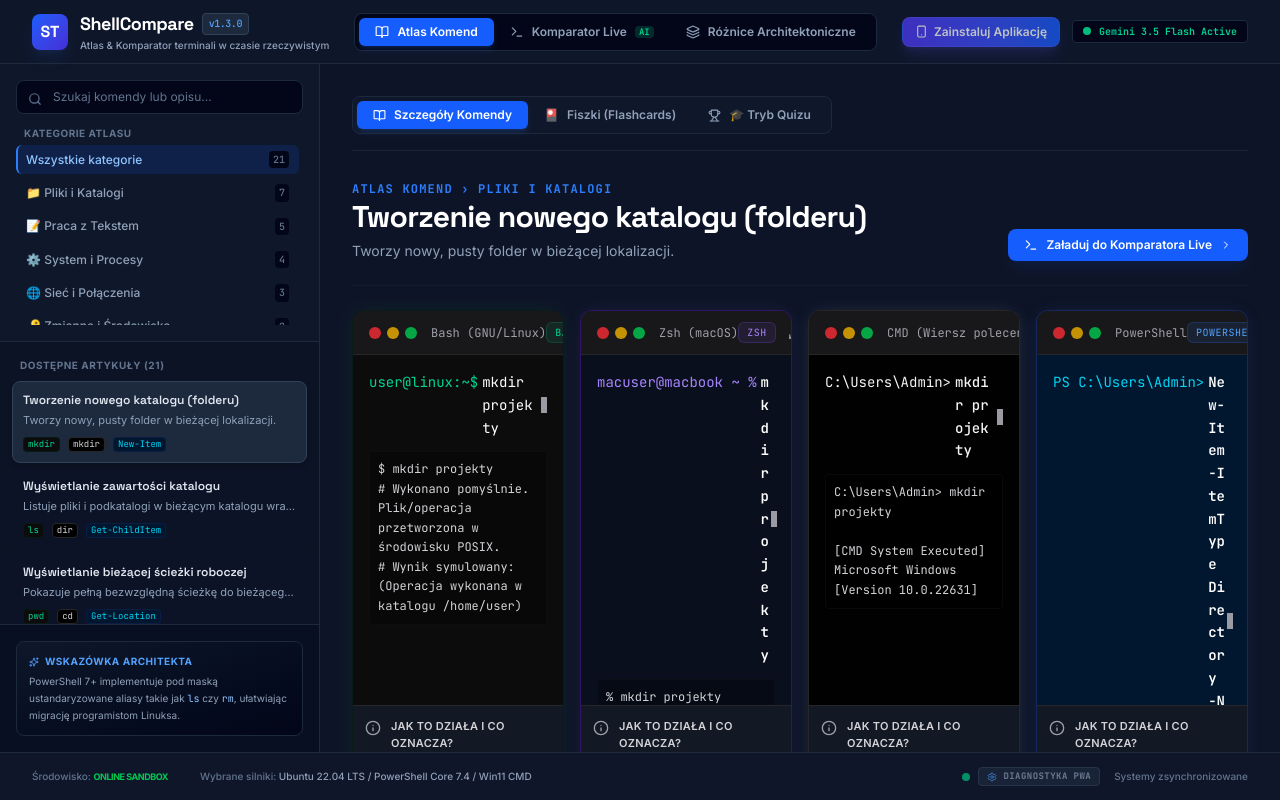
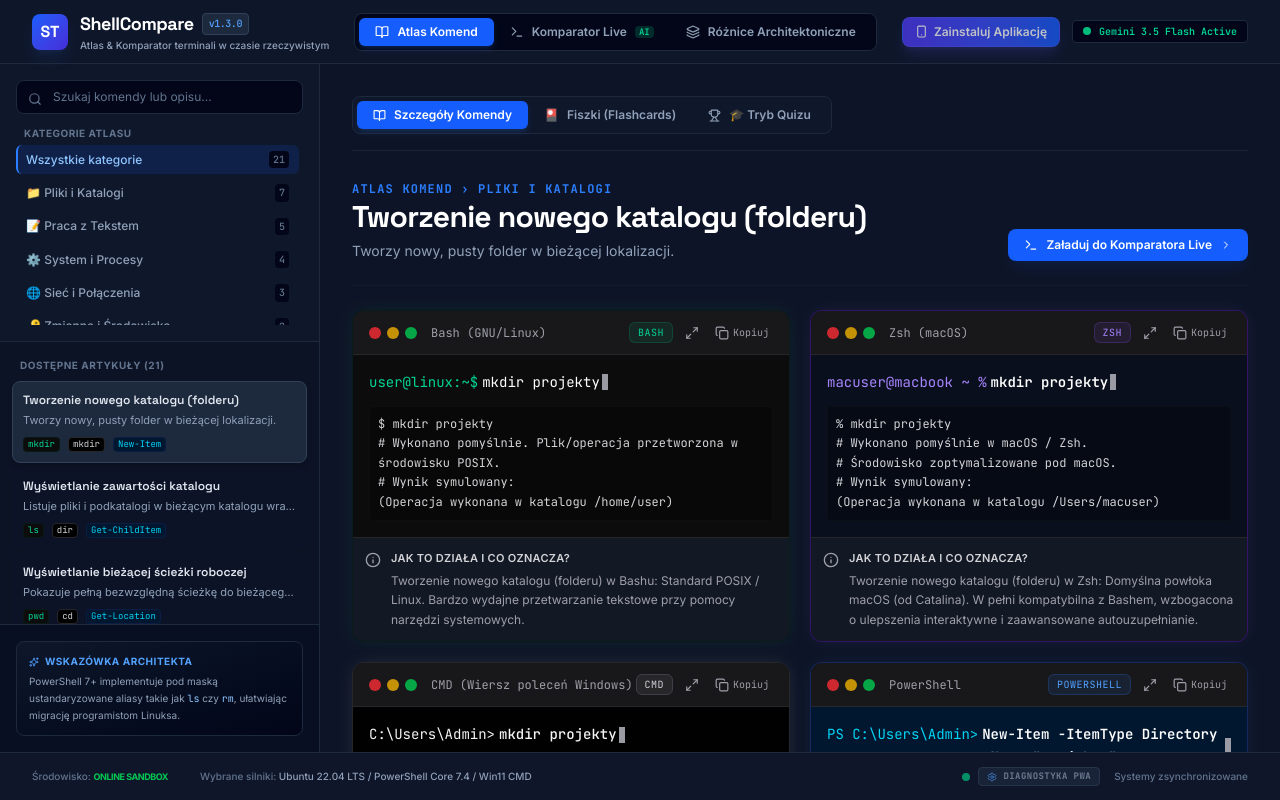
Before and after one commit to krzjur-oss/ShellCompare, a React (Vite) app: page / in a window 1280 px wide. Built offline with nearby package versions, Linux system fonts and the light colour scheme.

Commit message:
refactor: adjust layout and improve terminal text wrapping
Updated the terminal comparison grid to a 2-column layout for better readability and improved text wrapping within TerminalWindow components to handle long commands correctly.

```diff
--- a/src/App.tsx
+++ b/src/App.tsx
@@ -811,7 +811,7 @@
                   )}
 
                   {/* Terminal Windows Comparison Grid */}
-                  <div className="grid grid-cols-1 md:grid-cols-2 xl:grid-cols-4 gap-4">
+                  <div className="grid grid-cols-1 lg:grid-cols-2 gap-5">
                     <TerminalWindow
                       key={`${selectedAtlasItem.id}-${flashcardResetKey}-bash`}
                       type="bash"
@@ -1389,7 +1389,7 @@
               )}
 
               {/* Live Terminal outputs */}
-              <div className="grid grid-cols-1 md:grid-cols-2 xl:grid-cols-4 gap-4">
+              <div className="grid grid-cols-1 lg:grid-cols-2 gap-5">
                 <TerminalWindow
                   type="bash"
                   command={sandboxResult?.bash.command || ""}
@@ -1514,7 +1514,7 @@
                   </div>
 
                   {/* Four pillars explanations */}
-                  <div className="grid grid-cols-1 md:grid-cols-2 xl:grid-cols-4 gap-4">
+                  <div className="grid grid-cols-1 lg:grid-cols-2 gap-5">
                     {/* Bash block */}
                     <div className="bg-[#0b0f19] border border-emerald-950/50 rounded-xl p-5 space-y-3 shadow-md flex flex-col justify-between">
                       <div className="space-y-3">
--- a/src/components/TerminalWindow.tsx
+++ b/src/components/TerminalWindow.tsx
@@ -206,7 +206,7 @@
               <span className={`select-none ${shellTheme.text} shrink-0`}>
                 {shellTheme.prompt}
               </span>
-              <span className={`${shellTheme.commandColor} break-all ml-1`}>
+              <span className={`${shellTheme.commandColor} break-words whitespace-pre-wrap ml-1`}>
                 {command || <span className="text-zinc-600 italic">Brak polecenia</span>}
               </span>
               <span className={`w-1.5 h-4 ml-0.5 bg-zinc-400 animate-[pulse_0.8s_infinite] shrink-0 block self-center`}></span>
```
